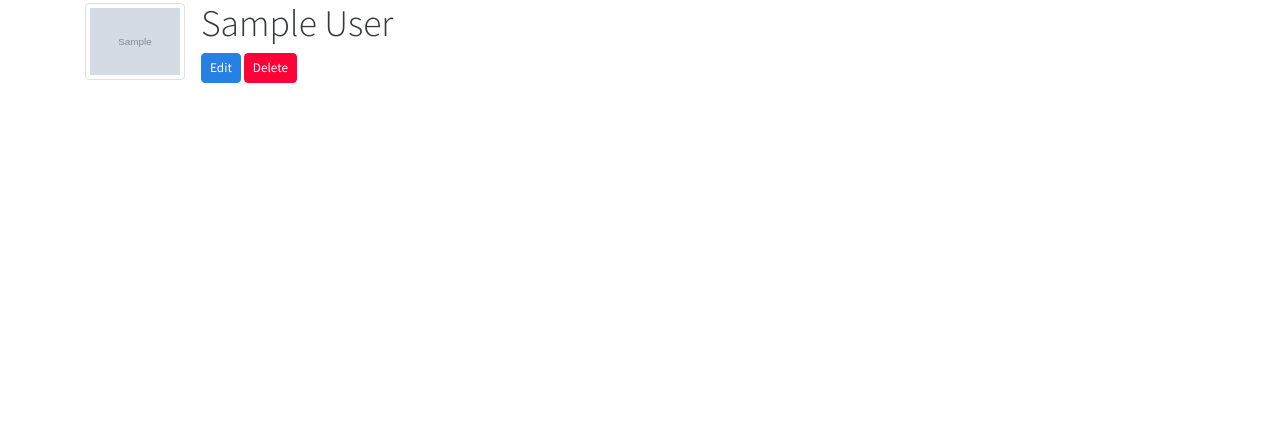
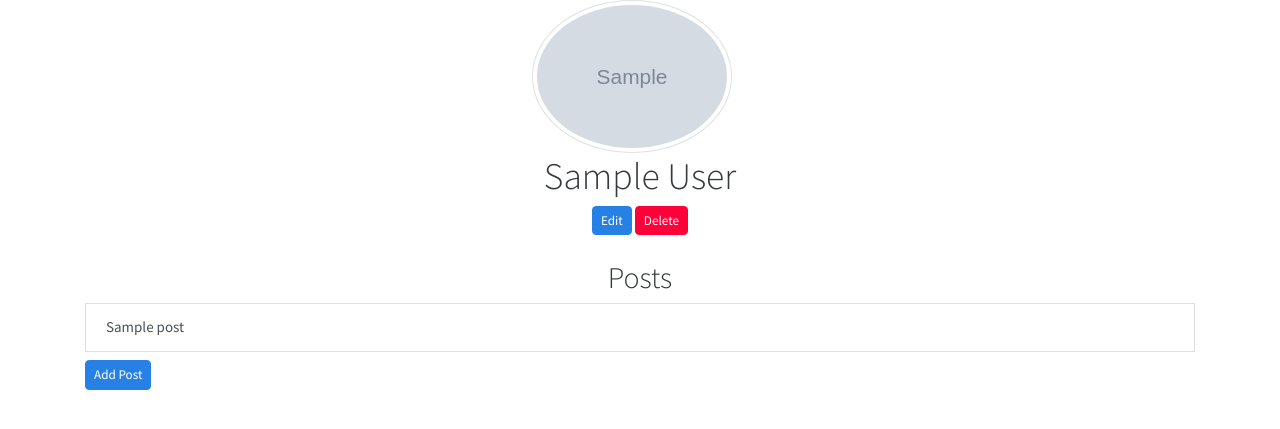
Before and after one commit to mackcooper1408/flask-blogly, a Flask app: page /users/1 in a window 1280 px wide. Shown: the part 24-453 px from the top of the page. Run offline with Flask 2, Linux system fonts and the light colour scheme; tables that the repository leaves empty hold one stand-in row (values such as "Sample post"); grey boxes marked "Sample" are stand-in pictures; some libraries are stand-ins or nearby versions.

Commit message:
added posts to user detail, added new post functionality, cleaned up user detail look

```diff
--- a/app.py
+++ b/app.py
@@ -1,7 +1,7 @@
 """Blogly application."""
 
 from flask import Flask, render_template, redirect, request
-from models import db, connect_db, User
+from models import db, connect_db, User, Post
 from flask_debugtoolbar import DebugToolbarExtension
 
 app = Flask(__name__)
@@ -21,9 +21,9 @@ def start():
     return redirect("/users")
 
 
-@app.route("/users")
+@app.route("/users", strict_slashes=False)
 def show_users():
-    users = User.query.all()
+    users = User.query.order_by(User.last_name, User.first_name).all()
     return render_template("user_listing.html", users=users)
 
 
@@ -31,13 +31,14 @@ def show_users():
 def show_new_user_form():
     return render_template("user_new.html")
 
+
 @app.route("/users/new", methods=["POST"])
 def process_new_user():
 
     first_name = request.form['first-name']
     last_name = request.form['last-name']
     image_url = request.form['image-url']
-    image_url = image_url if image_url else "https://immedilet-invest.com/wp-content/uploads/2016/01/user-placeholder.jpg"
+    image_url = image_url if image_url else "https://bit.ly/3lUJbon"
 
     User.create_user(first_name, last_name, image_url)
 
@@ -66,11 +67,12 @@ def process_edit_user(user_id):
     first_name = request.form["first-name"]
     last_name = request.form["last-name"]
     image_url = request.form["image-url"]
-    image_url = image_url if image_url else "https://immedilet-invest.com/wp-content/uploads/2016/01/user-placeholder.jpg"
+    image_url = image_url if image_url else "https://bit.ly/3lUJbon"
 
     user.update_user(first_name, last_name, image_url)
 
     return redirect("/users")
+
 
 @app.route("/users/<int:user_id>/delete", methods=["POST"])
 def process_delete_user(user_id):
@@ -79,3 +81,27 @@ def process_delete_user(user_id):
     user.delete_user(user)
 
     return redirect("/users")
+
+
+@app.route("/users/<int:user_id>/posts/new")
+def show_new_post_form(user_id):
+    user = User.query.get_or_404(user_id)
+
+    return render_template("post_new.html", user=user)
+
+
+@app.route("/users/<int:user_id>/posts/new", methods=["POST"])
+def process_post_form(user_id):
+
+    title = request.form['title']
+    content = request.form['content']
+
+    Post.create_post(title, content, user_id)
+
+    return redirect(f"/users/{user_id}")
+
+
+# @app.route("/posts/<int:post_id>")
+# @app.route("/posts/<int:post_id>/edit")
+# @app.route("/posts/<int:post_id>/edit", methods=["POST"])
+# @app.route("/posts/<int:post_id>/delete", methods=["POST"])
--- a/templates/user_detail.html
+++ b/templates/user_detail.html
@@ -7,14 +7,31 @@
 
 {% block content %}
 
-<div class="media mt-4">
-    <img src="{{ user.image_url }}" alt="User Image Here" class="align-self-center mr-3 img-thumbnail rounded" width="100px" height="auto">
-    <div class="media-body">
+<div class="media mt-4 flex-column align-items-center">
+    <img src="{{ user.image_url }}"
+         alt="User Image Here"
+         class="mr-3 img-thumbnail rounded-circle"
+         width="200px"
+         height="auto">
+
+    <div class="col text-center">
         <h1>{{ user.first_name}} {{ user.last_name }}</h1>
-        <a class="btn btn-primary btn-sm rounded" href="/users/{{ user.id }}/edit" role="button">Edit</a>
+        <a class="btn btn-primary btn-sm rounded"
+           href="/users/{{ user.id }}/edit"
+           role="button">Edit</a>
+
         <form action="/users/{{ user.id }}/delete" method="POST" class="d-inline-block">
             <button type="submit" class="btn btn-danger btn-sm rounded">Delete</button>
         </form>
     </div>
 </div>
+<h2 class="text-center  mt-4">Posts</h2>
+
+<div class="list-group">
+
+    {% for post in user.posts %}
+        <a href="/posts/{{ post.id }}" class="list-group-item list-group-item-action">{{ post.title }}</a>
+    {% endfor %}
+</div>
+<a class="btn btn-primary btn-sm rounded mt-2" href="/users/{{ user.id }}/posts/new" role="button">Add Post</a>
 {% endblock %}
--- a/templates/user_edit.html
+++ b/templates/user_edit.html
@@ -23,8 +23,8 @@ Edit a user
       <label for="url">Image URL</label>
       <input type="text" class="form-control" name="image-url" value="{{ user.image_url }}">
     </div>
-    <a class="btn btn-outline-primary" href="/users/{{ user.id }}" role="button">Cancel</a>
-    <button type="submit" class="btn btn-primary">Save</button>
+    <a class="btn btn-outline-primary rounded" href="/users/{{ user.id }}" role="button">Cancel</a>
+    <button type="submit" class="btn btn-primary rounded">Save</button>
   </form>
 
 {% endblock %}
--- a/templates/user_listing.html
+++ b/templates/user_listing.html
@@ -17,6 +17,7 @@ User Listing
 
 </div>
 
+<a class="btn btn-secondary mt-4 rounded" href="/users/new" role="button">Add user</a>
 
 
 {% endblock %}
--- a/templates/user_new.html
+++ b/templates/user_new.html
@@ -23,7 +23,7 @@ Create a user
       <label for="url">Image URL</label>
       <input type="text" class="form-control" name="image-url" placeholder="Provide an image URL for this user">
     </div>
-    <button type="submit" class="btn btn-primary">Add</button>
+    <button type="submit" class="btn btn-primary rounded">Add</button>
   </form>
 
 {% endblock %}
```
Also changed, not shown: models.py (+58 -5 lines).
